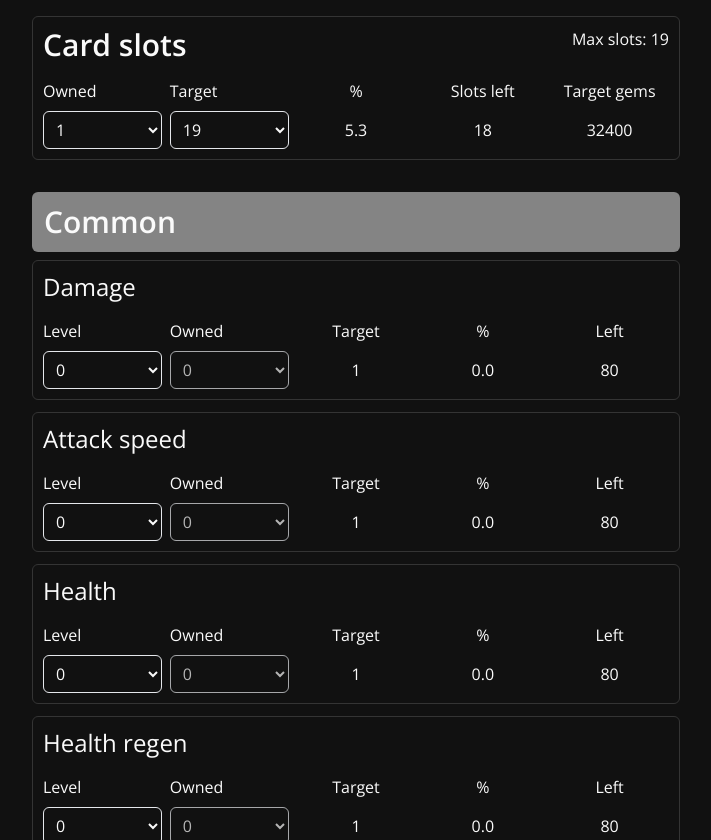
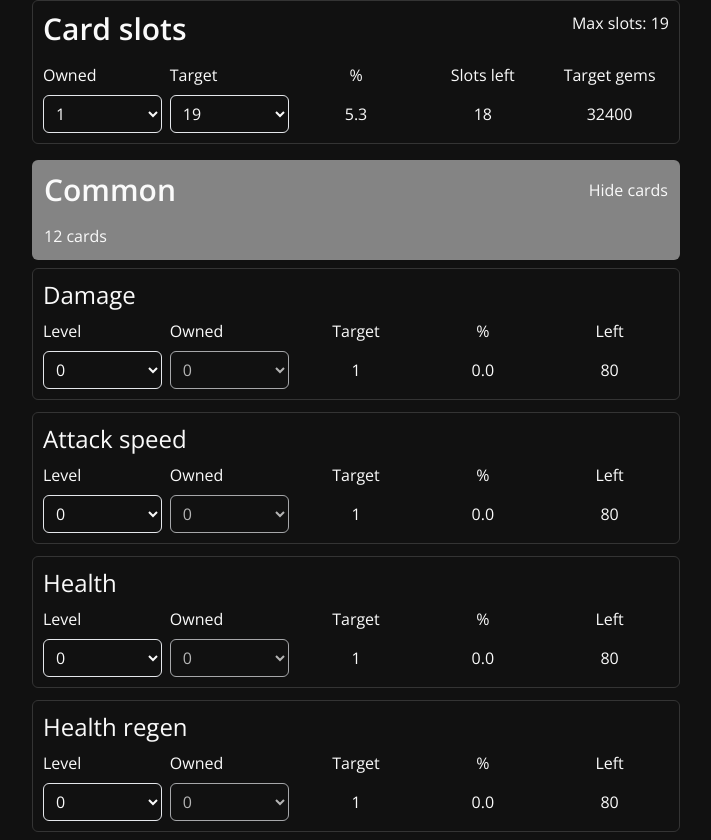
Before and after one commit to buczekmatthias/card-tracker, a Vue app: page / in a window 1280 px wide. Shown: the part 1180-2020 px from the top of the page, without its empty margins (284-995 px from the left). Built offline with nearby package versions, Linux system fonts and the light colour scheme.

Commit message:
Card count for groups added | Finished group state | Group display toggle | Tracker group data hidden when group finished

```diff
--- a/src/App.vue
+++ b/src/App.vue
@@ -17,7 +17,7 @@ import updateLoadout from "./data/updateLoadout";
 
 const page = ref(localStorage.getItem("page") || "tracker");
 
-const version = "1.0.3";
+const version = "1.0.4";
 
 const changePage = (p) => {
   localStorage.setItem("page", p);
--- a/src/components/Tracker/Card.vue
+++ b/src/components/Tracker/Card.vue
@@ -1,5 +1,5 @@
 <template>
-  <Container class="flex flex-col gap-4">
+  <Container class="flex flex-col gap-2">
     <p class="container-subheader">{{ updatedCard.name }}</p>
     <div class="container-content">
       <span>Level</span>
--- a/src/components/Tracker/GemTracker.vue
+++ b/src/components/Tracker/GemTracker.vue
@@ -17,8 +17,9 @@
       <p>Cards %</p>
       <p>{{ cardCompletePercent }}</p>
     </div>
-    <Container class="border-card-common col-span-full tracker-grid">
-      <p class="col-span-full text-2xl">Common</p>
+    <Container class="border-card-common col-span-full tracker-grid" :class="{ 'items-center': commonStats.required === 0 }">
+      <p class="text-2xl" :class="{ 'col-span-full': commonStats.required !== 0 }">Common</p>
+      <template v-if="commonStats.required !== 0">
         <div>
           <p>Cards required</p>
           <p>{{ commonStats.required }}</p>
@@ -35,9 +36,12 @@
           <p>% finished</p>
           <p>{{ commonStats.percent }}</p>
         </div>
+      </template>
+      <p class="justify-self-end" v-else>Finished</p>
     </Container>
-    <Container class="border-card-rare col-span-full tracker-grid">
-      <p class="col-span-full text-2xl">Rare</p>
+    <Container class="border-card-rare col-span-full tracker-grid" :class="{ 'items-center': rareStats.required === 0 }">
+      <p class="text-2xl" :class="{ 'col-span-full': rareStats.required !== 0 }">Rare</p>
+      <template v-if="rareStats.required !== 0">
         <div>
           <p>Cards required</p>
           <p>{{ rareStats.required }}</p>
@@ -54,9 +58,12 @@
           <p>% finished</p>
           <p>{{ rareStats.percent }}</p>
         </div>
+      </template>
+      <p class="justify-self-end" v-else>Finished</p>
     </Container>
-    <Container class="border-card-epic col-span-full tracker-grid">
-      <p class="col-span-full text-2xl">Epic</p>
+    <Container class="border-card-epic col-span-full tracker-grid" :class="{ 'items-center': epicStats.required === 0 }">
+      <p class="text-2xl" :class="{ 'col-span-full': epicStats.required !== 0 }">Epic</p>
+      <template v-if="epicStats.required !== 0">
         <div>
           <p>Cards required</p>
           <p>{{ epicStats.required }}</p>
@@ -73,6 +80,8 @@
           <p>% finished</p>
           <p>{{ epicStats.percent }}</p>
         </div>
+      </template>
+      <p class="justify-self-end" v-else>Finished</p>
     </Container>
     <div>
       <p>Slots cost</p>
@@ -96,7 +105,7 @@
 import Container from "./Container.vue";
 
 import cards from "@/data/cards.json";
-import { getRequiredToMax, getCardChance } from "@/data/cardLevels";
+import { getRequiredToMax, getCardChance, getGroupData } from "@/data/cardLevels";
 import { getSlotMaxPercent, slotsCostToMax } from "@/data/cardSlots";
 import { ref } from "vue";
 
@@ -112,25 +121,6 @@ const getRequiredCards = () => {
   }
 
   return required;
-};
-
-const getGroupData = (index) => {
-  let cards = storageCards.value[index].cards;
-
-  let required = 0;
-
-  for (let card of cards) {
-    required += getRequiredToMax(card.lvl, card.owned);
-  }
-
-  let obtained = cards.length * 80 - required;
-
-  return {
-    required: required,
-    obtained: obtained,
-    gems: required * 20,
-    percent: (100 - (required / (80 * cards.length)) * 100).toFixed(2),
-  };
 };
 
 const requiredCards = ref(getRequiredCards());
--- a/src/data/cardLevels.js
+++ b/src/data/cardLevels.js
@@ -43,4 +43,23 @@ const getCardChance = () => {
   return { Common: 0, Rare: 0, Epic: 100 };
 };
 
-export { levels, getRequiredToMax, getPercentageOfMax, getCardChance };
+const getGroupData = (group_id) => {
+  let cards = JSON.parse(localStorage.getItem("cards"))[group_id].cards;
+
+  let required = 0;
+
+  for (let card of cards) {
+    required += getRequiredToMax(card.lvl, card.owned);
+  }
+
+  let obtained = cards.length * 80 - required;
+
+  return {
+    required: required,
+    obtained: obtained,
+    gems: required * 20,
+    percent: (100 - (required / (80 * cards.length)) * 100).toFixed(2),
+  };
+};
+
+export { levels, getRequiredToMax, getPercentageOfMax, getCardChance, getGroupData };
--- a/src/layouts/Tracker.vue
+++ b/src/layouts/Tracker.vue
@@ -1,19 +1,26 @@
 <template>
-  <div class="p-container flex flex-col gap-8">
+  <div class="p-container flex flex-col gap-4">
     <GemTracker ref="tracker" />
     <CardSlots @updateOwnedSlots="updateTracker()" />
     <div v-for="(group, i) in cards" :key="group.name" class="flex flex-col gap-3">
-      <p
-        class="container-header p-3 bg-opacity-90 rounded-md -mb-1"
+      <div
+        class="p-3 bg-opacity-90 rounded-md -mb-1 flex flex-wrap"
         :class="{
           'bg-card-common': i === 0,
           'bg-card-rare': i === 1,
           'bg-card-epic': i === 2,
         }"
       >
-        {{ group.name }}
-      </p>
-      <Card v-for="(card, ind) in group.cards" :key="card.name" :card="card" @cardUpdate="updateCard($event, i, ind)" />
+        <div class="w-full flex gap-3 items-center justify-between mb-4">
+          <p class="container-header mb-0">{{ group.name }}</p>
+          <p class="cursor-pointer" @click="collapseGroup[i] = !collapseGroup[i]">{{ collapseGroup[i] ? "Show" : "Hide" }} cards</p>
+        </div>
+        <p>{{ group.cards.length }} cards</p>
+        <p class="border-l-2 border-l-[#fafafa] border-opacity-20 border-solid ml-2 pl-2" v-if="isGroupFinished[i]">Group finished</p>
+      </div>
+      <template v-if="!collapseGroup[i]">
+        <Card v-for="(card, ind) in group.cards" :key="card.name" :card="card" @cardUpdate="updateCard($event, i, ind)" />
+      </template>
     </div>
   </div>
 </template>
@@ -23,17 +30,33 @@ import CardSlots from "@/components/Tracker/CardSlots.vue";
 import Card from "@/components/Tracker/Card.vue";
 import GemTracker from "@/components/Tracker/GemTracker.vue";
 
-import { ref } from "vue";
+import { getGroupData } from "@/data/cardLevels";
+import { ref, onMounted } from "vue";
 
-const cards = JSON.parse(localStorage.getItem("cards"));
+const cards = ref(JSON.parse(localStorage.getItem("cards")));
 
 const tracker = ref(null);
 
+const isGroupFinished = ref([false, false, false]);
+
 const updateCard = (card, group, card_id) => {
-  cards[group].cards[card_id] = card;
-  localStorage.setItem("cards", JSON.stringify(cards));
+  cards.value[group].cards[card_id] = card;
+  localStorage.setItem("cards", JSON.stringify(cards.value));
   updateTracker();
+  for (let i = 0; i < 3; i++) {
+    checkGroupsFinished(i);
+  }
 };
 
 const updateTracker = () => tracker.value.refreshTracker();
+
+const checkGroupsFinished = (i) => (isGroupFinished.value[i] = getGroupData(i).required === 0);
+
+const collapseGroup = ref([checkGroupsFinished(0), checkGroupsFinished(1), checkGroupsFinished(2)]);
+
+onMounted(() => {
+  for (let i = 0; i < 3; i++) {
+    checkGroupsFinished(i);
+  }
+});
 </script>
--- a/tailwind.config.js
+++ b/tailwind.config.js
@@ -5,22 +5,23 @@ export default {
     extend: {
       backgroundColor: {
         active: "#32ef2e",
-        theme: "#111111",
         card: {
           common: "#919191",
+          epic: "#c825ad",
           rare: "#236dc8",
-          epic: "#c825ad",
         },
+        theme: "#111111",
       },
       borderColor: {
-        container: "#343434",
         active: "#32ef2e",
-        inactive: "#2b2b2b",
         card: {
           common: "#919191",
+          epic: "#c825ad",
           rare: "#236dc8",
-          epic: "#c825ad",
         },
+        container: "#343434",
+        inactive: "#2b2b2b",
+        separator: "#fafafa",
       },
       fill: {
         active: "#111111",
@@ -33,8 +34,8 @@ export default {
         container: "0.75rem",
       },
       textColor: {
+        active: "#32ef2e",
         font: "#fafafa",
-        active: "#32ef2e",
         inactive: "#343434",
       },
     },
```
Lines whose indentation alone changed are shown as unchanged.
